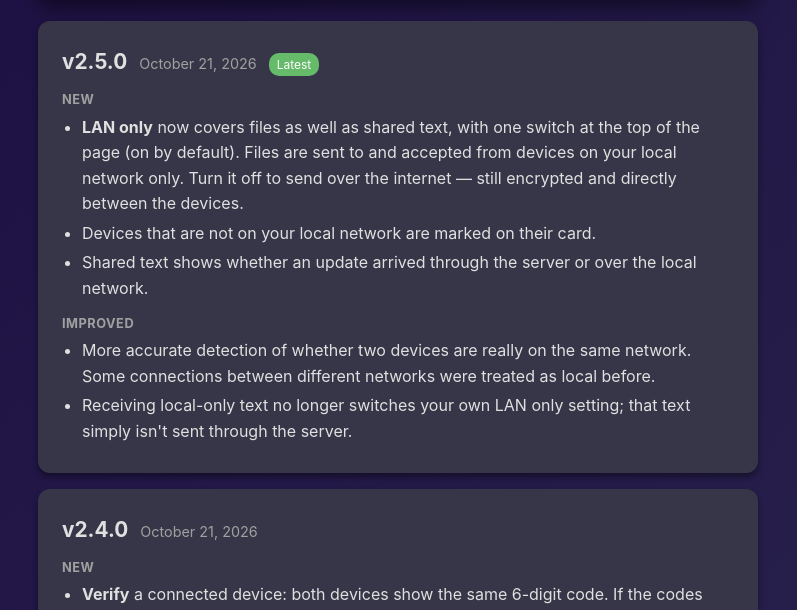
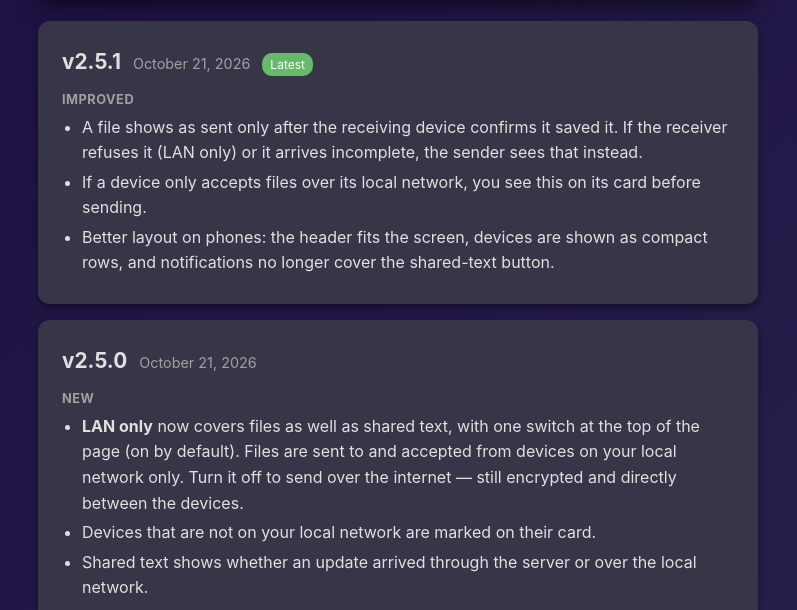
Before and after one commit to ArtemNA/local-drop, a website: page public/changelog.html in a window 1280 px wide. Shown: the part 156-766 px from the top of the page, without its empty margins (242-1039 px from the left). Drawn offline with Linux system fonts and the light colour scheme.

Commit message:
Changelog for v2.5.1; bump version

```diff
--- a/package.json
+++ b/package.json
@@ -1,6 +1,6 @@
 {
   "name": "local-file-transfer",
-  "version": "2.5.0",
+  "version": "2.5.1",
   "description": "Local P2P file transfer app using WebRTC",
   "main": "server.js",
   "scripts": {
--- a/public/changelog.html
+++ b/public/changelog.html
@@ -95,9 +95,22 @@
 
         <article class="release">
             <div class="release-head">
+                <span class="release-version">v2.5.1</span>
+                <span class="release-date">October 21, 2026</span>
+                <span class="release-tag">Latest</span>
+            </div>
+            <h3>Improved</h3>
+            <ul>
+                <li>A file shows as sent only after the receiving device confirms it saved it. If the receiver refuses it (LAN only) or it arrives incomplete, the sender sees that instead.</li>
+                <li>If a device only accepts files over its local network, you see this on its card before sending.</li>
+                <li>Better layout on phones: the header fits the screen, devices are shown as compact rows, and notifications no longer cover the shared-text button.</li>
+            </ul>
+        </article>
+
+        <article class="release">
+            <div class="release-head">
                 <span class="release-version">v2.5.0</span>
                 <span class="release-date">October 21, 2026</span>
-                <span class="release-tag">Latest</span>
             </div>
             <h3>New</h3>
             <ul>
--- a/server.js
+++ b/server.js
@@ -845,7 +845,7 @@ function broadcastToRoom(roomCode, senderId, message) {
 }
 
 const SERVER_START_TIME = new Date().toISOString();
-const APP_VERSION = '2.5.0';
+const APP_VERSION = '2.5.1';
 
 // API endpoint to get server info
 app.get('/api/info', (req, res) => {
```
Also changed, not shown: public/index.html (+1 -1 lines), 1 other file.
